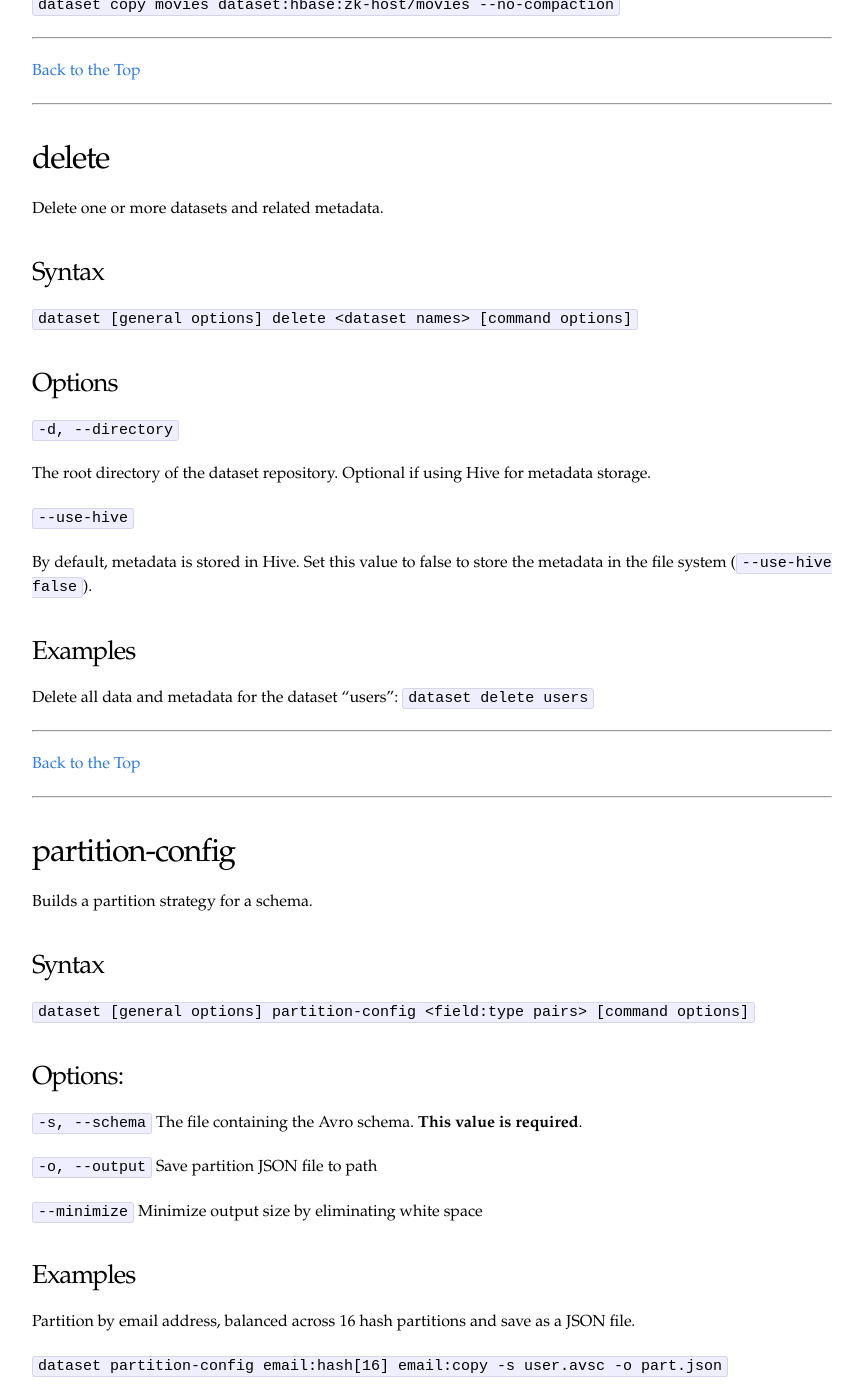
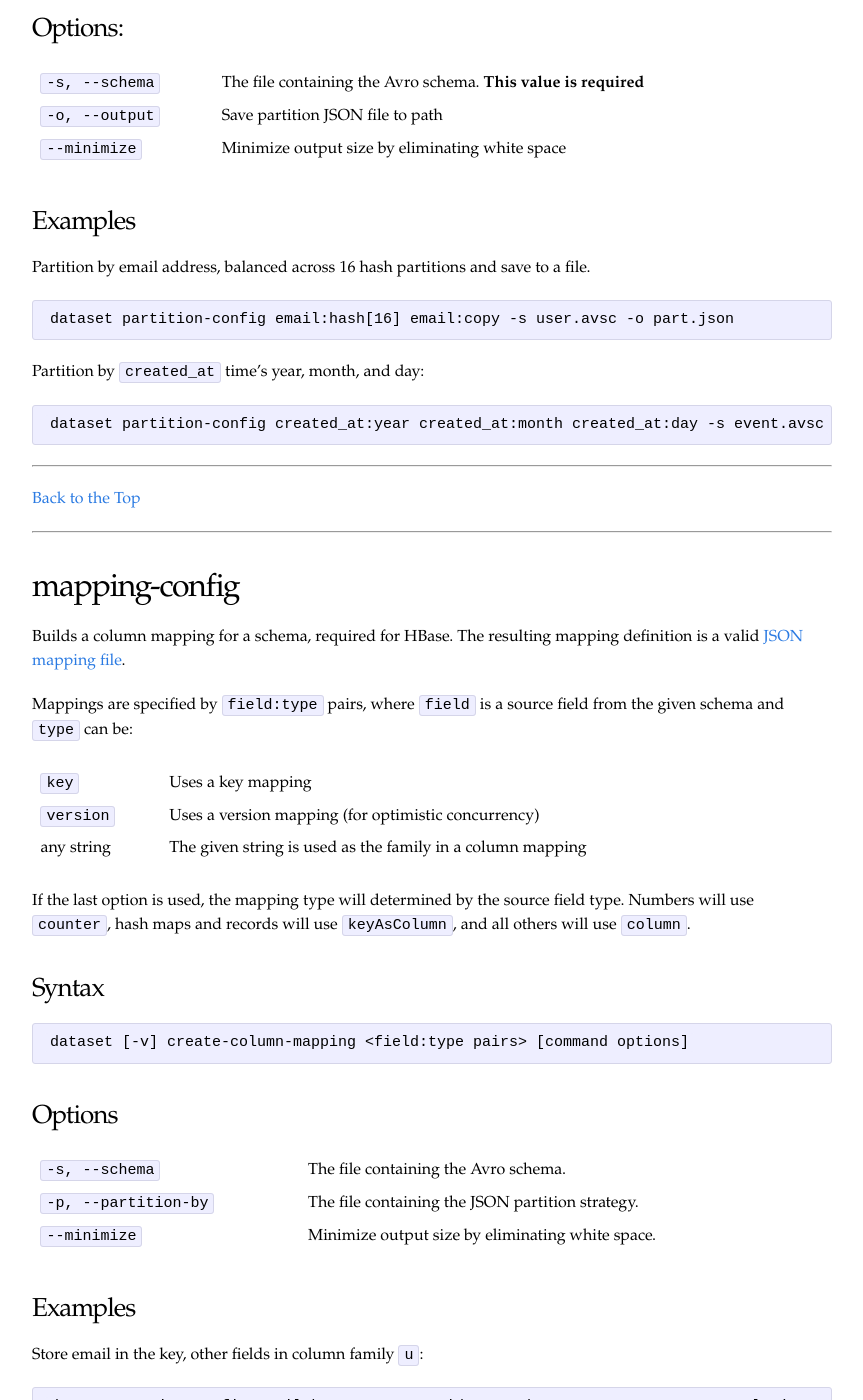
Before and after one commit to kite-sdk/kite-docs, a Jekyll site: the page built from Kite-Dataset-Command-Line-Interface.md, in a window 1280 px wide and 1400 px high, scrolled down 8589 px. Shown: the whole window, without its empty margins (208-1071 px from the left). Built offline with Jekyll 4.4.1, drawn with Linux system fonts in a browser that asks for light colours; some of the changed text lies outside the part shown.

Commit message:
Update CLI reference docs.

````diff
--- a/Kite-Dataset-Command-Line-Interface.md
+++ b/Kite-Dataset-Command-Line-Interface.md
@@ -29,9 +31,11 @@ Each command is described below. See [Using the Kite CLI to Create a Dataset](..
 ----
 <a name="general" />
 
-## general options
+## General options
 
-Every command begins with `dataset`, followed by `[general options]`. Currently, the only general options are `-v`, `--verbose`, and `--debug`, all three of which show a stack trace if something goes awry during execution of the command. A concise set of additional options might be added as the product matures.
+Every command begins with `dataset`, followed by general options. Currently, the only general option turns on debugging, which will show a stack trace if something goes awry during execution of the command. A concise set of additional options might be added as the product matures.
+
+| `-v`<br />`--verbose`<br />`--debug` | Turn on debug logging and show stack traces. |
 
 ----
 [Back to the Top](#top)
@@ -40,50 +44,39 @@ Every command begins with `dataset`, followed by `[general options]`. Currently,
 <a name="csvSchema" />
 
 ## csv-schema
+
 Use `csv-schema` to generate an Avro schema from a comma separated value (CSV) file.
 
 ### Syntax
 
-`dataset [general options] csv-schema <sample csv path> [command options]`
+```
+dataset [-v] csv-schema <sample csv path> [command options]
+```
 
 ### Options
-`--skip-lines`
 
-The number of lines to skip before the start of the CSV data. Default is 0.
-
-`--quote`
-
-Quote character in the CSV data file. Default is the double-quote (").
-
-`--delimiter`
-
-Delimiter character in the CSV data file. Default is the comma (,).
-
-`--escape`
-
-Escape character in the CSV data file. Default is the backslash (\\).
-
-`--class, --record-name`
-
-A class name or record name for the schema result. This value is **required**.
-
-`-o, --output`
-
-Save schema avsc to path.
-
-`--no-header`
-
-Use this option when the CSV data file does not have header information in the first line. Fields are given the default names *field_0*, *field_1,...field_n*.
-
-`--minimize`
-
-Minimize schema file size by eliminating white space.
+| `--skip-lines`           | The number of lines to skip before the start of the CSV data. Default is 0. |
+| `--quote`                | Quote character in the CSV data file. Default is the double-quote ("). |
+| `--delimiter`            | Delimiter character in the CSV data file. Default is the comma (,). |
+| `--escape`               | Escape character in the CSV data file. Default is the backslash (\\). |
+| `--class,`<br />`--record-name` | A class name or record name for the schema result. This value is **required**. |
+| `-o, --output`           | Save schema avsc to path. |
+| `--no-header`            | Use this option when the CSV data file does not have header information in the first line.<br />Fields are given the default names *field_0*, *field_1,...field_n*. |
+| `--minimize`             | Minimize schema file size by eliminating white space. |
 
 ### Examples
 
-Print the schema to standard out: `dataset csv-schema sample.csv --class Sample`
+Print the schema to standard out:
 
-Write the schema to sample.avsc: `dataset csv-schema sample.csv --class Sample -o sample.avsc`
+```
+dataset csv-schema sample.csv --class Sample
+```
+
+Write the schema to sample.avsc:
+
+```
+dataset csv-schema sample.csv --class Sample -o sample.avsc
+```
 
 ----
 
@@ -98,36 +91,36 @@ Build a schema from a Java class.
 
 ### Syntax
 
-`dataset [general options] obj-schema <class name> [command options]`
+```
+dataset [-v] obj-schema <class name> [command options]
+```
 
 ### Options
 
-`-o, --output`
-
-Save schema in Avro format to a given path.
-
-`--jar`
-
-Add a jar to the classpath used when loading the Java class.
-
-`--lib-dir`
-
-Add a directory to the classpath used when loading the Java class.
-
-`--minimize`
-
-Minimize schema file size by eliminating white space.
+| `-o, --output` | Save schema in Avro format to a given path. |
+| `--jar`        | Add a jar to the classpath used when loading the Java class. |
+| `--lib-dir`    | Add a directory to the classpath used when loading the Java class. |
+| `--minimize`   | Minimize schema file size by eliminating white space. |
 
 ### Examples
 
 Create a schema for an example User class:
-`dataset obj-schema org.kitesdk.cli.example.User`
+
+```
+dataset obj-schema org.kitesdk.cli.example.User
+```
 
 Create a schema for a class in a jar:
-`dataset obj-schema com.example.MyRecord --jar my-application.jar`
+
+```
+dataset obj-schema com.example.MyRecord --jar my-application.jar
+```
 
 Save the schema for the example User class to user.avsc:
-`dataset obj-schema org.kitesdk.cli.example.User -o user.avsc`
+
+```
+dataset obj-schema org.kitesdk.cli.example.User -o user.avsc
+```
 
 ----
 
@@ -136,48 +129,41 @@ Save the schema for the example User class to user.avsc:
 ----
 
 ## create
+
 After you have generated an Avro schema, you can use `create` to make an empty dataset.
 
 ### Usage
 
-`dataset [general options] create <dataset name> [command options]`
+```
+dataset [-v] create <dataset> [command options]
+```
 
 ### Options
 
-`-d, --directory`
-
-The root directory of the dataset repository. Optional if using Hive for metadata storage.
-
-`--use-hive`
-
-The dataset is stored in the filesystem by default. Set this switch to false to store the dataset in the file system.
-
-`-s, --schema`
-
-The file containing the Avro schema. This value is **required**.
-
-`-f, --format`
-
-By default, the dataset is created in Avro format. Use this switch to set the format to Parquet (`-f parquet`).
-
-`-p, --partition-by`
-
-The file containing a JSON-formatted partition strategy.
-
+| `-s, --schema`       | A file containing the Avro schema. This value is **required**. |
+| `-f, --format`       | By default, the dataset is created in Avro format.<br />Use this switch to set the format to Parquet `-f parquet` |
+| `-p, --partition-by` | A file containing a JSON-formatted partition strategy. |
+| `-m, --mapping`      | A file containing a JSON-formatted column mapping. |
 
 ### Examples:
 
 Create dataset "users" in Hive:
 
-`dataset create users --schema user.avsc`
+```
+dataset create users --schema user.avsc
+```
 
 Create dataset "users" using Parquet:
 
-`dataset create users --schema user.avsc --format parquet`
+```
+dataset create users --schema user.avsc --format parquet
+```
 
 Create dataset "users" partitioned by JSON configuration:
 
-`dataset create users --schema user.avsc --partition-by user_part.json`
+```
+dataset create users --schema user.avsc --partition-by user_part.json
+```
 
 
 ----
@@ -194,23 +180,29 @@ Update the metadata descriptor for a dataset.
 
 ### Syntax
 
-`dataset [general options] update-dataset <dataset name> [command options]`
+```
+dataset [-v] update-dataset <dataset> [command options]
+```
 
 ### Options
 
-`-s, --schema`
-The file containing the Avro schema.
-
-`--set, --property`
-
-Add a property pair: `prop.name=value`.
+| `-s, --schema` | The file containing the Avro schema. |
+| `--set, --property` | Add a property pair: `prop.name=value`. |
 
 
 ### Examples:
 
-Update schema for dataset "users" in Hive:": `dataset update users --schema user.avsc`
+Update schema for dataset "users" in Hive:
 
-Update HDFS dataset by URI, add property: `dataset update dataset:hdfs:/user/me/datasets/users --set kite.write.cache-size=20`
+```
+dataset update users --schema user.avsc
+```
+
+Update HDFS dataset by URI, add property:
+
+```
+dataset update dataset:hdfs:/user/me/datasets/users --set kite.write.cache-size=20
+```
 
 ----
 
@@ -226,31 +218,28 @@ Show the schema for a dataset.
 
 ### Syntax
 
-`dataset [general options] schema <dataset name> [command options]`
+```
+dataset [-v] schema <dataset> [command options]
+```
 
 ### Options
 
-`-d, --directory`
-
-The root directory of the dataset repository. Optional if you are using Hive for metadata storage.
-
-`--use-hive`
-
-By default, dataset metadata is stored in the file system. Use this switch to store dataset metadata in Hive.
-
-`--minimize`
-
-Minimize schema file size by eliminating white space.
-
-`-o, --output`
-
-Save schema in Avro format to a given path.
+| `-o, --output` | Save schema in Avro format to a given path. |
+| `--minimize` | Minimize schema file size by eliminating white space. |
 
 ### Examples:
 
-Print the schema for dataset "users" to standard out: `dataset schema users`
+Print the schema for dataset "users" to standard out:
 
-Save the schema for dataset "users" to user.avsc: `dataset schema users -o user.avsc`
+```
+dataset schema users
+```
+
+Save the schema for dataset "users" to user.avsc:
+
+```
+dataset schema users -o user.avsc
+```
 
 ----
 
@@ -265,42 +254,26 @@ Save the schema for dataset "users" to user.avsc: `dataset schema users -o user.
 Copy CSV records into a dataset.
 
 ### Syntax
-`dataset [general options] csv-import <csv path> <dataset name> [command options]`
+
+```
+dataset [-v] csv-import <csv path> <dataset> [command options]
+```
 
 ### Options
 
-`-d, --directory`
-
-The root directory of the dataset repository. Optional if using Hive for metadata storage.
-
-`--use-hive`
-
-By default, dataset metadata is stored in Hive. Use this switch to store the dataset metadata in the file system.
-
-`--escape`
-
-Escape character. Default is backslash (\\).
-
-`--delimiter`
-
-Delimiter character. Default is comma (,).
-
-`--quote`
-
-Quote character. Default is double quote (").
-
-`--skip-lines`
-
-
-Lines to skip before CSV start (default: 0)
-
-`--no-header`
-
-Use this option when the CSV data file does not have header information in the first line. Fields are given the default names *field_0*, *field_1,...field_n*.
+| `--escape` | Escape character. Default is backslash (\\). |
+| `--delimiter` | Delimiter character. Default is comma (,). |
+| `--quote` | Quote character. Default is double quote ("). |
+| `--skip-lines` | Lines to skip before CSV start (default: 0) |
+| `--no-header` | Use this option when the CSV data file does not have header information in the first line.<br />Fields are given the default names *field_0*, *field_1,...field_n*. |
 
 ### Examples
 
-Copy the records from `sample.csv` to a dataset named "sample": `dataset csv-import csv-import path/to/sample.csv sample`
+Copy the records from `sample.csv` to a Hive dataset named "sample":
+
+```
+dataset csv-import csv-import path/to/sample.csv sample
+```
 
 ----
 
@@ -315,27 +288,28 @@ Copy the records from `sample.csv` to a dataset named "sample": `dataset csv-imp
 Print the first *n* records in a dataset.
 
 ### Syntax
-`dataset [general options] show <dataset name> [command options]`
+
+```
+dataset [-v] show <dataset> [command options]
+```
 
 ### Options
 
-`-d, --directory`
-
-The root directory of the dataset repository. Optional if using Hive for metadata storage.
-
-`--use-hive`
-
-By default, dataset metadata is stored in Hive. Set this switch to false to use the file system (`--use-hive false`).
-
-`-n, --num-records`
-
-The number of records to print. The default number is 10.
+| `-n, --num-records` | The number of records to print. The default number is 10. |
 
 ### Examples
 
-Show the first 10 records in dataset "users": `dataset show users`
+Show the first 10 records in dataset "users":
 
-Show the first 50 records in dataset "users": `dataset show users -n 50`
+```
+dataset show users
+```
+
+Show the first 50 records in dataset "users":
+
+```
+dataset show users -n 50
+```
 
 ----
 
@@ -350,29 +324,29 @@ Show the first 50 records in dataset "users": `dataset show users -n 50`
 Copy records from one dataset to another.
 
 ### Syntax
-`dataset [general options] copy <source dataset> <destination dataset> [command options]`
+
+```
+dataset [-v] copy <source dataset> <destination dataset> [command options]
+```
 
 ### Options
 
-`--no-compaction`
-
-Copy to output directly, without compacting the data.
-
-`--num-writers`
-
-The number of writer processes to use.
-
-
+| `--no-compaction` | Copy to output directly, without compacting the data. |
+| `--num-writers` | The number of writer processes to use. |
 
 ### Examples
 
-Copy the contents of movies_avro to movies_parquet:
+Copy the contents of `movies_avro` to `movies_parquet`:
 
- `dataset copy movies_avro movies_parquet`
+```
+dataset copy movies_avro movies_parquet
+```
 
 Copy the movies dataset into HBase in a map-only job:
 
-`dataset copy movies dataset:hbase:zk-host/movies --no-compaction`
+```
+dataset copy movies dataset:hbase:zk-host/movies --no-compaction
+```
 
 ----
 
@@ -389,21 +363,17 @@ Delete one or more datasets and related metadata.
 
 ### Syntax
 
-`dataset [general options] delete <dataset names> [command options]`
-
-### Options
-
-`-d, --directory`
-
-The root directory of the dataset repository. Optional if using Hive for metadata storage.
-
-`--use-hive`
-
-By default, metadata is stored in Hive. Set this value to false to store the metadata in the file system (`--use-hive false`).
+```
+dataset [-v] delete <datasets> [command options]
+```
 
 ### Examples
 
-Delete all data and metadata for the dataset "users": `dataset delete users`
+Delete all data and metadata for the dataset "users":
+
+```
+dataset delete users
+```
 
 ----
 
@@ -419,28 +389,29 @@ Builds a partition strategy for a schema.
 
 ### Syntax
 
-`dataset [general options] partition-config <field:type pairs> [command options]`
+```
+dataset [-v] partition-config <field:type pairs> [command options]
+```
 
 ### Options:
 
-`-s, --schema`
-The file containing the Avro schema. **This value is required**.
-
-`-o, --output`
-Save partition JSON file to path
-
-`--minimize`
-Minimize output size by eliminating white space
+| `-s, --schema` | The file containing the Avro schema. **This value is required** |
+| `-o, --output` | Save partition JSON file to path |
+| `--minimize`   | Minimize output size by eliminating white space |
 
 ### Examples
 
-Partition by email address, balanced across 16 hash partitions and save as a JSON file.
+Partition by email address, balanced across 16 hash partitions and save to a file.
 
-`dataset partition-config email:hash[16] email:copy -s user.avsc -o part.json`
+```
+dataset partition-config email:hash[16] email:copy -s user.avsc -o part.json
+```
 
-Partition by created_at time's year, month, and day:
+Partition by `created_at` time's year, month, and day:
 
-`dataset partition-config created_at:year created_at:month created_at:day -s event.avsc`
+```
+dataset partition-config created_at:year created_at:month created_at:day -s event.avsc
+```
 
 ----
 
@@ -452,50 +423,49 @@ Partition by created_at time's year, month, and day:
 
 ## mapping-config
 
-Builds a partition strategy for a schema, based on a key value, version, or column. The mapping definition is a JSON object with required "type" and "source" attributes.
+Builds a column mapping for a schema, required for HBase. The resulting mapping definition is a valid [JSON mapping file][mapping-format].
 
-Types:
+Mappings are specified by `field:type` pairs, where `field` is a source field from the given schema and `type` can be:
 
-`column`: requires _family_ and _qualifier_, regular storage.
+| `key`      | Uses a key mapping |
+| `version`  | Uses a version mapping (for optimistic concurrency) |
+| any string | The given string is used as the family in a column mapping |
 
-`counter`: requires _family_ and _qualifier_, incrementable storage, must be int or long.
+If the last option is used, the mapping type will determined by the source field type. Numbers will use `counter`, hash maps and records will use `keyAsColumn`, and all others will use `column`.
 
-`keyAsColumn`: requires _family_, optional _prefix_, must be record or map type. Maps each value to a separate qualifier in the same family.
-
-`key`: gets value from storage in the key. Primitive types only.
-
-`occVersion`: occ version, must be an int or long. Conflicts with counter types.
+[mapping-format]: ../Column-Mapping
 
 ### Syntax
-`dataset [general options] create-column-mapping <field:type pairs> [command options]`
+
+```
+dataset [-v] create-column-mapping <field:type pairs> [command options]
+```
 
 ### Options
 
-`-s, --schema`
-
-The file containing the Avro schema.
-
-`-p, --partition-by`
-
-The file containing the JSON partition strategy.
-
-`--minimize`
-
-Minimize output size by eliminating white space.
+| `-s, --schema` | The file containing the Avro schema. |
+| `-p, --partition-by` | The file containing the JSON partition strategy. |
+| `--minimize` | Minimize output size by eliminating white space. |
 
 ### Examples
 
-Store email in the key, other fields in column family _u_:
+Store email in the key, other fields in column family `u`:
 
-`dataset mapping-config email:key username:u id:u --schema user.avsc -o user-cols.json`
+```
+dataset mapping-config email:key username:u id:u --schema user.avsc -o user-cols.json
+```
 
-Store preferences hash-map in column family _prefs_:
+Store preferences hash-map in column family `prefs`:
 
-`dataset mapping-config preferences:prefs --schema user.avsc`
+```
+dataset mapping-config preferences:prefs --schema user.avsc
+```
 
-Use the _version_ field as an OCC version:
+Use the `version` field as an OCC version:
 
-`dataset mapping-config version:version --schema user.avsc`
+```
+dataset mapping-config version:version --schema user.avsc
+```
 
 ----
 
@@ -511,11 +481,17 @@ Retrieves details on the functions of one or more dataset commands.
 
 ### Syntax
 
-`dataset [general options] help <commands> [command options]`
+```
+dataset [-v] help <commands> [command options]
+```
 
 ### Examples
 
-Retrieve details for the create, show, and delete commands. `dataset help create show delete`
+Retrieve details for the create, show, and delete commands.
+
+```
+dataset help create show delete
+```
 
 ----
 
````
Also changed, not shown: other parts of Kite-Dataset-Command-Line-Interface.md (+2 -0 lines).
